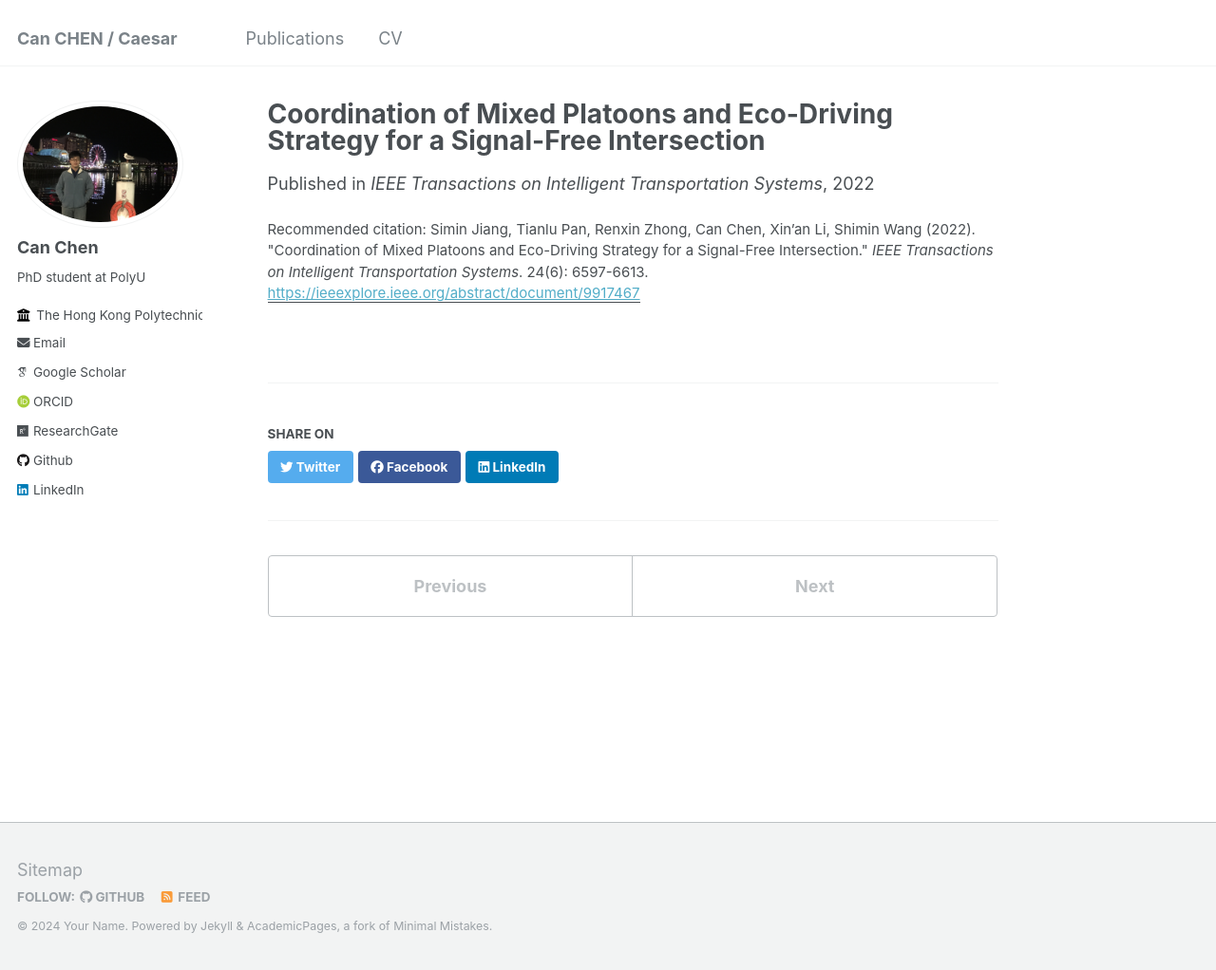
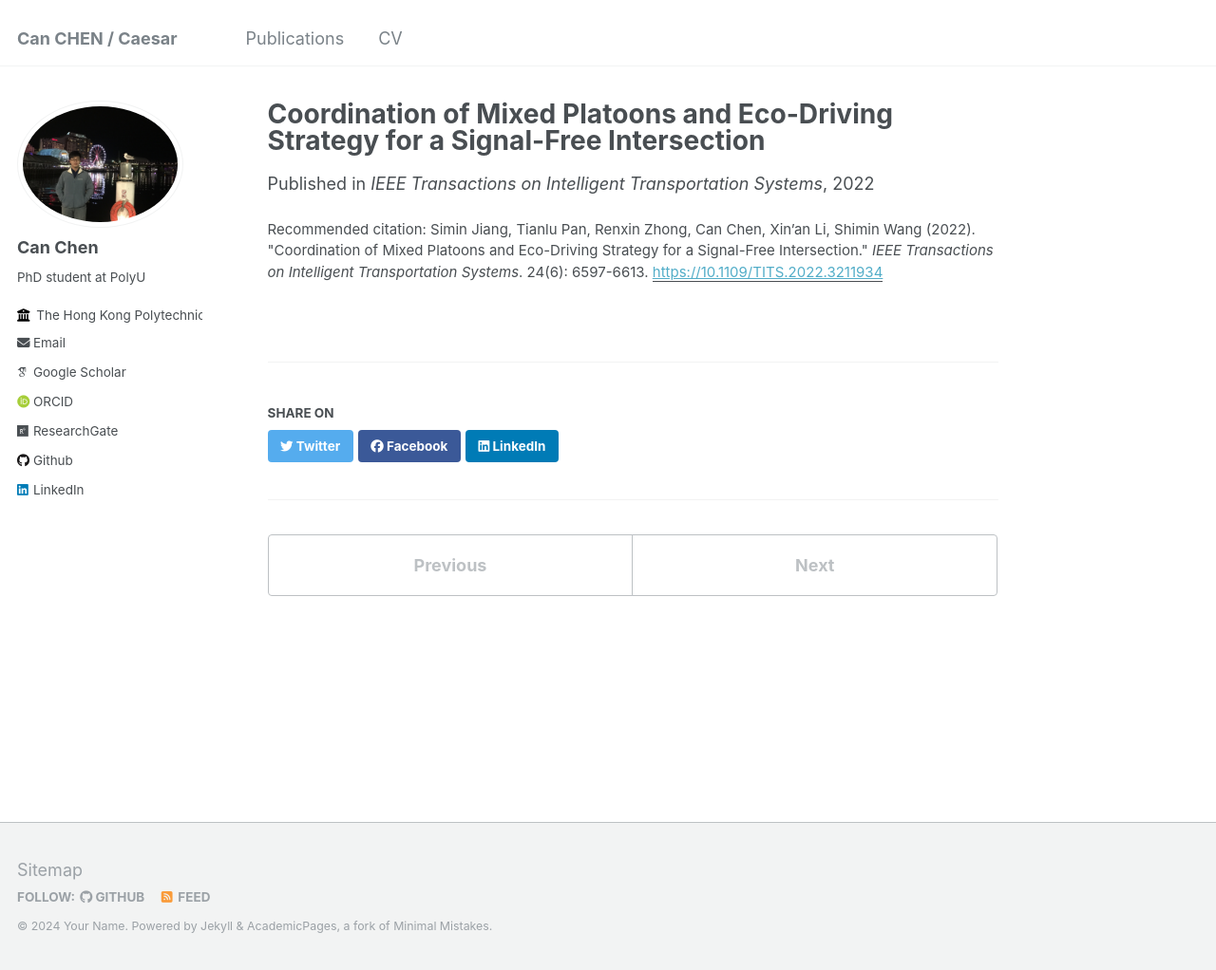
Before and after one commit to CanChen-Caesar/CanChen-Caesar.github.io, a Jekyll site: the page built from _publications/2022-10-12-jiang2022coordination.md, in a window 1280 px wide and 1022 px high. Shown: the whole window at 95% size. Built offline with Jekyll 4.4.1, drawn with Linux system fonts in a browser that asks for light colours; some web fonts are replaced; part of the change alters nothing that is shown.

Commit message:
Update 2022-10-12-jiang2022coordination.md

```diff
--- a/_publications/2022-10-12-jiang2022coordination.md
+++ b/_publications/2022-10-12-jiang2022coordination.md
@@ -5,6 +5,6 @@ permalink: /publication/2022-10-12-jiang2022coordination
 excerpt: 'This paper is about coordination of mixed platoons for a signal-free intersection.'
 date: 2022-10-12
 venue: 'IEEE Transactions on Intelligent Transportation Systems'
-paperurl: 'https://ieeexplore.ieee.org/abstract/document/9917467'
+paperurl: 'https://10.1109/TITS.2022.3211934'
 citation: 'Simin Jiang, Tianlu Pan, Renxin Zhong, Can Chen, Xin&rsquo;an Li, Shimin Wang (2022). &quot;Coordination of Mixed Platoons and Eco-Driving Strategy for a Signal-Free Intersection.&quot; <i>IEEE Transactions on Intelligent Transportation Systems</i>. 24(6): 6597-6613.'
 ---
```
